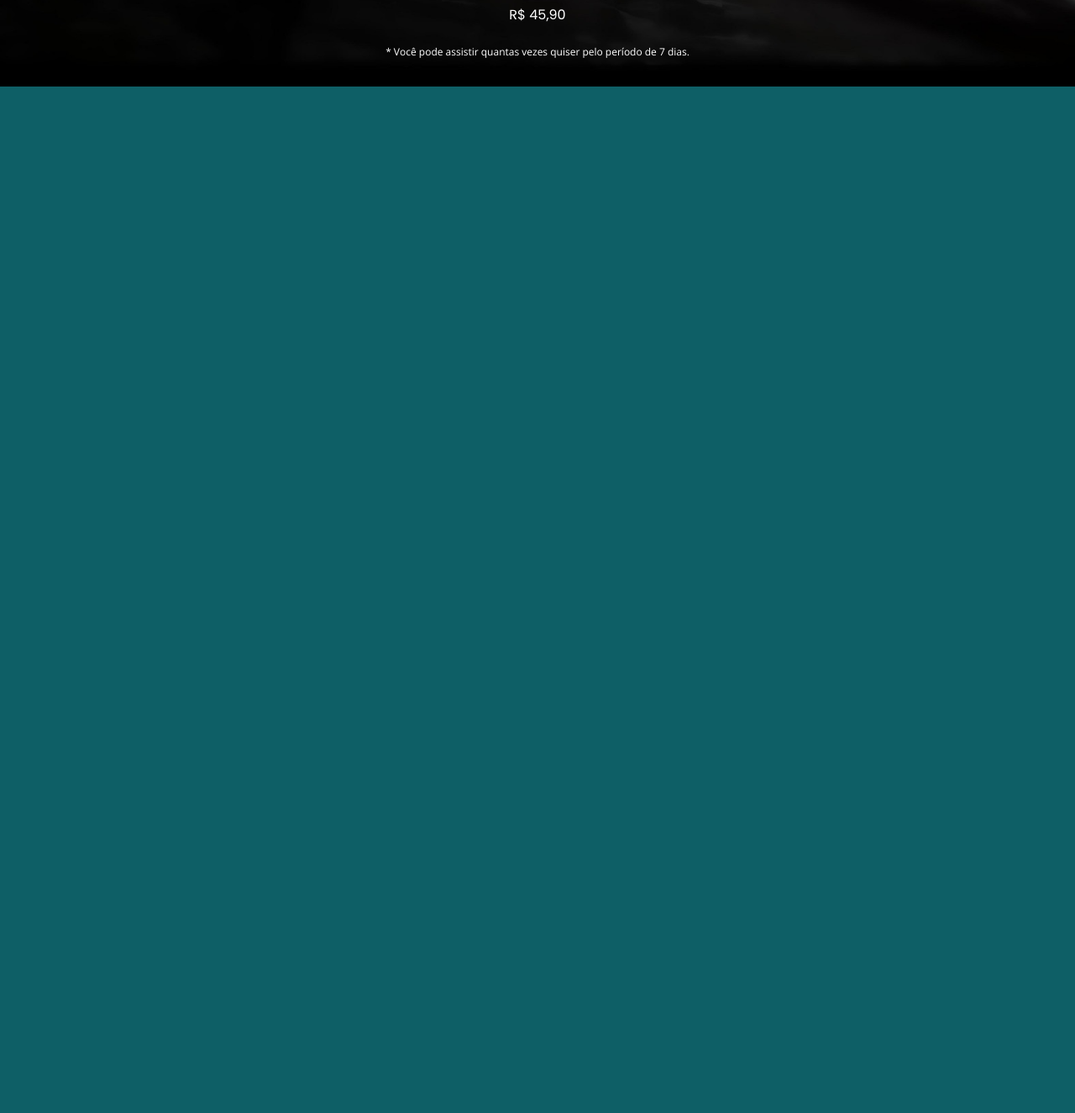
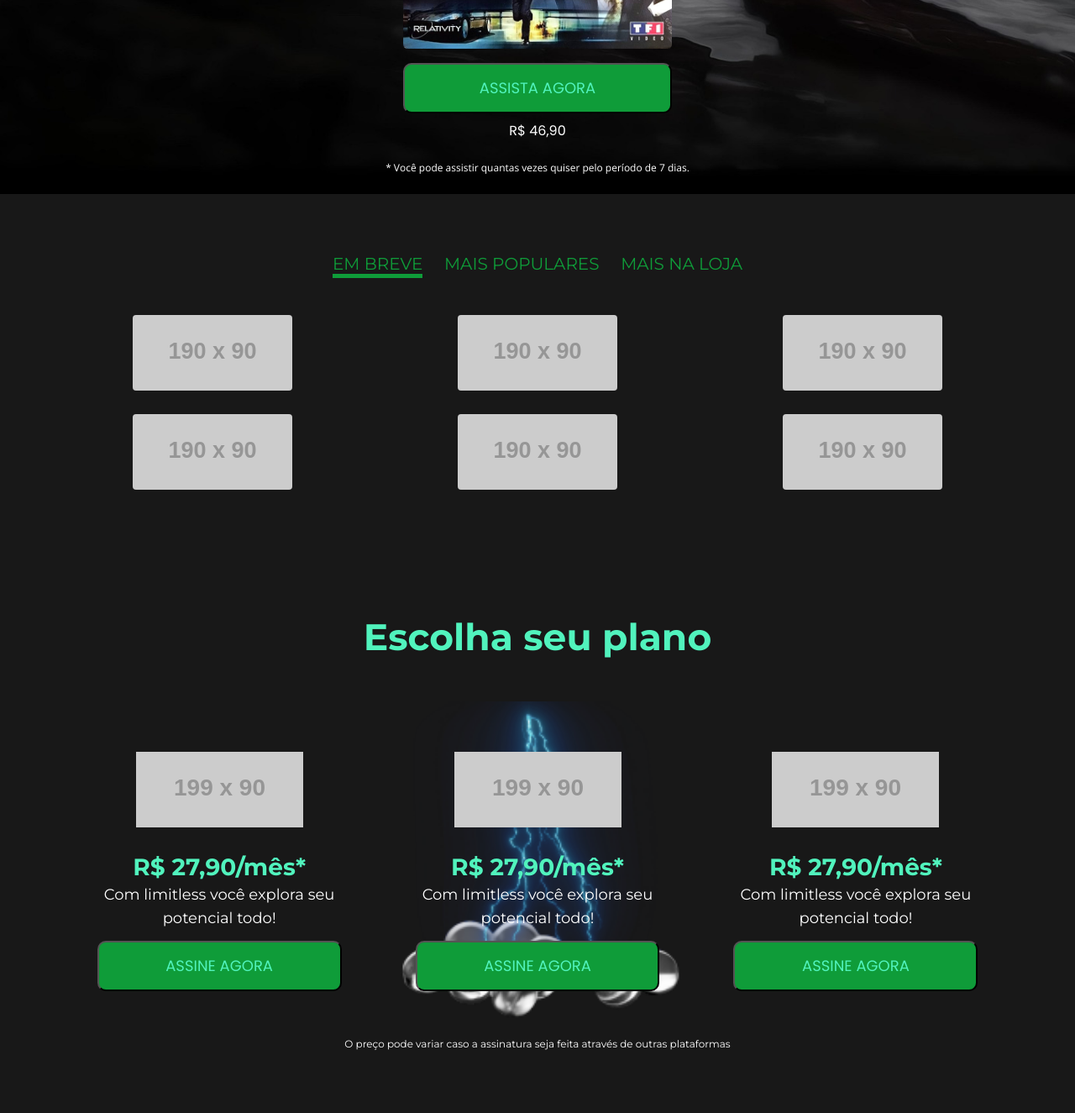
Before and after one commit to Del-Lopes/Projeto_4, a website: page index.html in a window 1280 px wide. Shown: the part 802-2127 px from the top of the page at 84% size. Before the commit the page ends 905 px from the top, so only its background shows below. Drawn offline with nearby package versions, Linux system fonts and the light colour scheme; files that its build step writes are made by us from their sources; placeholder pictures from the web are drawn by us; files whose address does not match are found by name.

Commit message:
Criando a seção de planos

```diff
--- a/index.html
+++ b/index.html
@@ -18,12 +18,12 @@
         <h1 class="hero__content__branding">
           <img src="./dist/images/logos/logo.png" alt="Limitss Logo" />
         </h1>
-        <h3 class="title--big">O poder do NZT</h3>
+        <h3 class="title--big">Desperte o Poder da Sua Mente !</h3>
         <ul class="hero__content__combos">
           <li class="hero__content__combos__combo">
-            <img src="./dist/images/icons/NZT.webp" alt="" />
-            <button>Assista agora</button>
-            <span class="text">R$ 45,90</span>
+            <img src="./dist/images/icons/nzt.jpg" alt="" />
+            <button class="button">Assista agora</button>
+            <span class="text">R$ 46,90</span>
           </li>
         </ul>
         <p class="text--small">
@@ -31,5 +31,115 @@
         </p>
       </div>
     </section>
+    <section class="shows">
+      <nav class="shows__tabs">
+        <button
+          data-tab-button="em_breve"
+          class="shows__tabs__button shows__tabs__button--is-active"
+        >
+          Em Breve
+        </button>
+        <button data-tab-button="populares" class="shows__tabs__button">
+          Mais populares
+        </button>
+        <button data-tab-button="loja" class="shows__tabs__button">
+          Mais na loja
+        </button>
+      </nav>
+      <ul data-tab-id="em_breve" class="shows__list shows__list--is-active">
+        <li class="shows__list__item">
+          <img src="https://www.placehold.co/190x90" alt="Spidey" />
+        </li>
+        <li class="shows__list__item">
+          <img src="https://www.placehold.co/190x90" alt="Spidey" />
+        </li>
+        <li class="shows__list__item">
+          <img src="https://www.placehold.co/190x90" alt="Spidey" />
+        </li>
+        <li class="shows__list__item">
+          <img src="https://www.placehold.co/190x90" alt="Spidey" />
+        </li>
+        <li class="shows__list__item">
+          <img src="https://www.placehold.co/190x90" alt="Spidey" />
+        </li>
+        <li class="shows__list__item">
+          <img src="https://www.placehold.co/190x90" alt="Spidey" />
+        </li>
+      </ul>
+      <ul data-tab-id="populares" class="shows__list">
+        <li class="shows__list__item">
+          <img src="https://www.placehold.co/170x90" alt="Spidey" />
+        </li>
+        <li class="shows__list__item">
+          <img src="https://www.placehold.co/190x90" alt="Spidey" />
+        </li>
+        <li class="shows__list__item">
+          <img src="https://www.placehold.co/190x90" alt="Spidey" />
+        </li>
+        <li class="shows__list__item">
+          <img src="https://www.placehold.co/190x90" alt="Spidey" />
+        </li>
+        <li class="shows__list__item">
+          <img src="https://www.placehold.co/190x90" alt="Spidey" />
+        </li>
+        <li class="shows__list__item">
+          <img src="https://www.placehold.co/190x90" alt="Spidey" />
+        </li>
+      </ul>
+      <ul data-tab-id="loja" class="shows__list">
+        <li class="shows__list__item">
+          <img src="https://www.placehold.co/180x90" alt="Spidey" />
+        </li>
+        <li class="shows__list__item">
+          <img src="https://www.placehold.co/190x90" alt="Spidey" />
+        </li>
+        <li class="shows__list__item">
+          <img src="https://www.placehold.co/190x90" alt="Spidey" />
+        </li>
+        <li class="shows__list__item">
+          <img src="https://www.placehold.co/190x90" alt="Spidey" />
+        </li>
+        <li class="shows__list__item">
+          <img src="https://www.placehold.co/190x90" alt="Spidey" />
+        </li>
+        <li class="shows__list__item">
+          <img src="https://www.placehold.co/190x90" alt="Spidey" />
+        </li>
+      </ul>
+    </section>
+    <section class="plans">
+      <h2 class="title--big">Escolha seu plano</h2>
+      <ul class="plans__list">
+        <li class="plans__list__item">
+          <img src="https://www.placehold.co/199x90" alt="" />
+          <strong class="title--small">R$ 27,90/mês*</strong>
+          <p class="text--big">
+            Com limitless você explora seu potencial todo!
+          </p>
+          <button class="button">Assine agora</button>
+        </li>
+        <li class="plans__list__item">
+          <img src="https://www.placehold.co/199x90" alt="" />
+          <strong class="title--small">R$ 27,90/mês*</strong>
+          <p class="text--big">
+            Com limitless você explora seu potencial todo!
+          </p>
+          <button class="button">Assine agora</button>
+        </li>
+        <li class="plans__list__item">
+          <img src="https://www.placehold.co/199x90" alt="" />
+          <strong class="title--small">R$ 27,90/mês*</strong>
+          <p class="text--big">
+            Com limitless você explora seu potencial todo!
+          </p>
+          <button class="button">Assine agora</button>
+        </li>
+      </ul>
+      <p class="text--small">
+        O preço pode variar caso a assinatura seja feita através de outras
+        plataformas
+      </p>
+    </section>
+    <script src="./src/main.js"></script>
   </body>
 </html>
--- /dev/null
+++ b/src/main.js
@@ -0,0 +1,28 @@
+document.addEventListener("DOMContentLoaded", function () {
+  const buttons = document.querySelectorAll("[data-tab-button]");
+
+  for (let i = 0; i < buttons.length; i++) {
+    buttons[i].addEventListener("click", function (botao) {
+      const abaAlvo = botao.target.dataset.tabButton;
+      const aba = document.querySelector(`[data-tab-id=${abaAlvo}]`);
+      escondeTodasAbas();
+      aba.classList.add("shows__list--is-active");
+      removeBotaoAtivo();
+      botao.target.classList.add("shows__tabs__button--is-active");
+    });
+  }
+});
+function removeBotaoAtivo() {
+  const buttons = document.querySelectorAll("[data-tab-button]");
+
+  for (let i = 0; i < buttons.length; i++) {
+    buttons[i].classList.remove("shows__tabs__button--is-active");
+  }
+}
+
+function escondeTodasAbas() {
+  const tabsContainer = document.querySelectorAll("[data-tab-id]");
+  for (let i = 0; i < tabsContainer.length; i++) {
+    tabsContainer[i].classList.remove("shows__list--is-active");
+  }
+}
--- a/src/styles/_hero.scss
+++ b/src/styles/_hero.scss
@@ -6,8 +6,7 @@
   text-align: center;
   background-size: cover;
   display: flex;
-  padding-top: 100px;
-  padding-bottom: 10px;
+  padding-top: 20px;
   &__content {
     max-width: 1280px;
     display: flex;
@@ -26,7 +25,7 @@
     }
 
     .title--big {
-      margin-bottom: 64px;
+      margin-bottom: 32px;
     }
     p {
       margin-bottom: 20px;
@@ -39,27 +38,10 @@
         list-style: none;
 
         img {
-          max-height: 200px;
+          max-height: 450px;
+          border-radius: 5px;
         }
-        button {
-          display: block;
-          width: 60%;
-          margin: 0 auto;
-          height: 60px;
-          font-size: 18px;
-          color: variaveis.$cortextoSecundario;
-          background-color: variaveis.$corDestaque;
-          text-transform: uppercase;
-          border-radius: 10px;
-          margin-top: 1vw;
-          margin-bottom: 8px;
-          padding: 12px;
-          font-family: variaveis.$fonteSubtitulo;
-          &:hover {
-            background-color: variaveis.$corHover;
-            transition: 0.3s;
-          }
-        }
+
         .text {
           font-family: variaveis.$fonteSubtitulo;
         }
--- /dev/null
+++ b/src/styles/_plans.scss
@@ -0,0 +1,35 @@
+.plans {
+  padding: 5.6vw;
+
+  h2 {
+    text-align: center;
+  }
+
+  &__list {
+    display: flex;
+    list-style: none;
+    justify-content: space-around;
+    margin-top: 50px;
+
+    &__item {
+      text-align: center;
+      padding: 60px 44px 44px;
+      max-width: 380px;
+      width: 100%;
+
+      &:nth-child(2) {
+        background-image: url(../images/Logo\ Limitless.png);
+        background-repeat: no-repeat;
+        background-size: contain;
+      }
+
+      strong {
+        display: block;
+        margin-top: 24px;
+      }
+    }
+  }
+  p {
+    text-align: center;
+  }
+}
--- /dev/null
+++ b/src/styles/_shows.scss
@@ -0,0 +1,44 @@
+@use "variaveis";
+
+.shows {
+  padding: 5.6vw;
+  min-height: 50vh;
+  &__list {
+    margin-top: 44px;
+    display: none;
+    grid-template-columns: 1fr 1fr 1fr;
+    gap: 24px;
+    justify-items: center;
+    align-items: center;
+
+    &--is-active {
+      display: grid;
+      list-style: none;
+    }
+    &__item {
+      img {
+        max-width: 100%;
+        border-radius: 4px;
+      }
+    }
+  }
+  &__tabs {
+    display: flex;
+    justify-content: center;
+
+    &__button {
+      color: variaveis.$corDestaque;
+      font-size: 20px;
+      border: none;
+      background: none;
+      text-transform: uppercase;
+      margin: 0 1vw;
+      cursor: pointer;
+      border-bottom: 5px solid transparent;
+
+      &--is-active {
+        border-color: variaveis.$corDestaque;
+      }
+    }
+  }
+}
--- a/src/styles/_variaveis.scss
+++ b/src/styles/_variaveis.scss
@@ -1,8 +1,8 @@
 // paleta de cores
 
-$corDeFundo: #0e5f66;
+$corDeFundo: #181818;
 $cortextoPrimario: #ffffff;
-$cortextoSecundario: #aae8fb;
+$cortextoSecundario: #51f3bd;
 $corDestaque: #0f9c39;
 $corHover: #15e453d2;
 
--- a/src/styles/main.scss
+++ b/src/styles/main.scss
@@ -1,10 +1,13 @@
 @use "variaveis";
 @use "hero";
+@use "shows";
+@use "plans";
 
 * {
   margin: 0;
   padding: 0;
   box-sizing: border-box;
+  font-family: Montserrat, sans-serif;
 }
 
 body {
@@ -50,3 +53,23 @@ body {
   color: variaveis.$cortextoSecundario;
   text-decoration: underline;
 }
+
+.button {
+  display: block;
+  width: 100%;
+  margin: 0 auto;
+  height: 60px;
+  font-size: 18px;
+  color: variaveis.$cortextoSecundario;
+  background-color: variaveis.$corDestaque;
+  text-transform: uppercase;
+  border-radius: 10px;
+  margin-top: 1vw;
+  margin-bottom: 8px;
+  padding: 12px;
+  font-family: variaveis.$fonteSubtitulo;
+  &:hover {
+    background-color: variaveis.$corHover;
+    transition: 0.3s;
+  }
+}
```
Also changed, not shown: src/images/Logo Limitless.png (added), src/images/icons/nzt.jpg (added).
